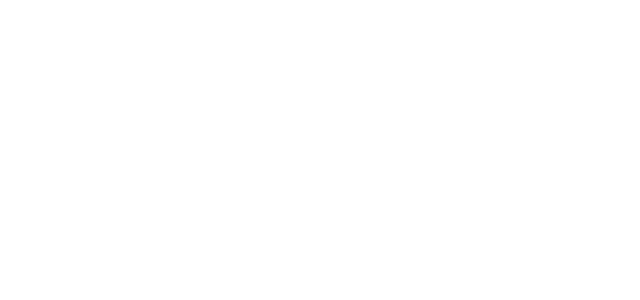
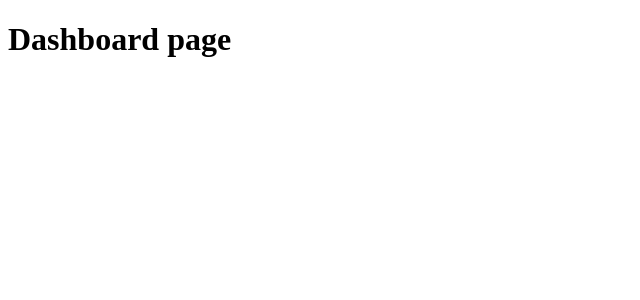
Before and after one commit to CyriacduChatenet/Escape-game-Digital-Event-2022, a React (Create React App) app: page /dashboard in a window 1280 px wide. Shown: the top 300 px of the page, without its empty margins (0-640 px from the left). Built offline with nearby package versions, Linux system fonts and the light colour scheme.

Commit message:
init router

```diff
--- a/src/app/App.jsx
+++ b/src/app/App.jsx
@@ -1,8 +1,19 @@
 import './App.scss';
+import {BrowserRouter as Router, Routes, Route} from 'react-router-dom'
+import { LoaderPage } from '../pages/LoaderPage/LoaderPage';
+import { SessionChoicePage } from "../pages/SessionChoicePage/SessionChoicePage";
+import { DashboardPage } from '../pages/DashboardPage/DashboardPage';
 
 function App() {
   return (
     <div className="App">
+      <Router>
+        <Routes>
+          <Route path="/" element={ <LoaderPage/> }/>
+          <Route path="/session" element={ <SessionChoicePage/> }/>
+          <Route path="/dashboard" element={ <DashboardPage/> }/>
+        </Routes>
+      </Router>
     </div>
   );
 }
--- a/src/pages/DashboardPage/DashboardPage.jsx
+++ b/src/pages/DashboardPage/DashboardPage.jsx
@@ -1,6 +1,8 @@
 import './DashboardPage.scss';
 export const DashboardPage = () => {
     return (
-        <div></div>
+        <div>
+            <h1>Dashboard page</h1>
+        </div>
     )
 }
--- a/src/pages/LoaderPage/LoaderPage.jsx
+++ b/src/pages/LoaderPage/LoaderPage.jsx
@@ -2,6 +2,8 @@
 
 export const LoaderPage = () => {
     return (
-        <div></div>
+        <div>
+            <h1>Loading</h1>
+        </div>
     )
 }
--- a/src/pages/SessionChoicePage/SessionChoicePage.jsx
+++ b/src/pages/SessionChoicePage/SessionChoicePage.jsx
@@ -1,6 +1,8 @@
 import './SessionChoicePage.scss';
 export const SessionChoicePage = () => {
     return (
-        <div></div>
+        <div>
+            <h1>Session page</h1>
+        </div>
     )
 }
```
